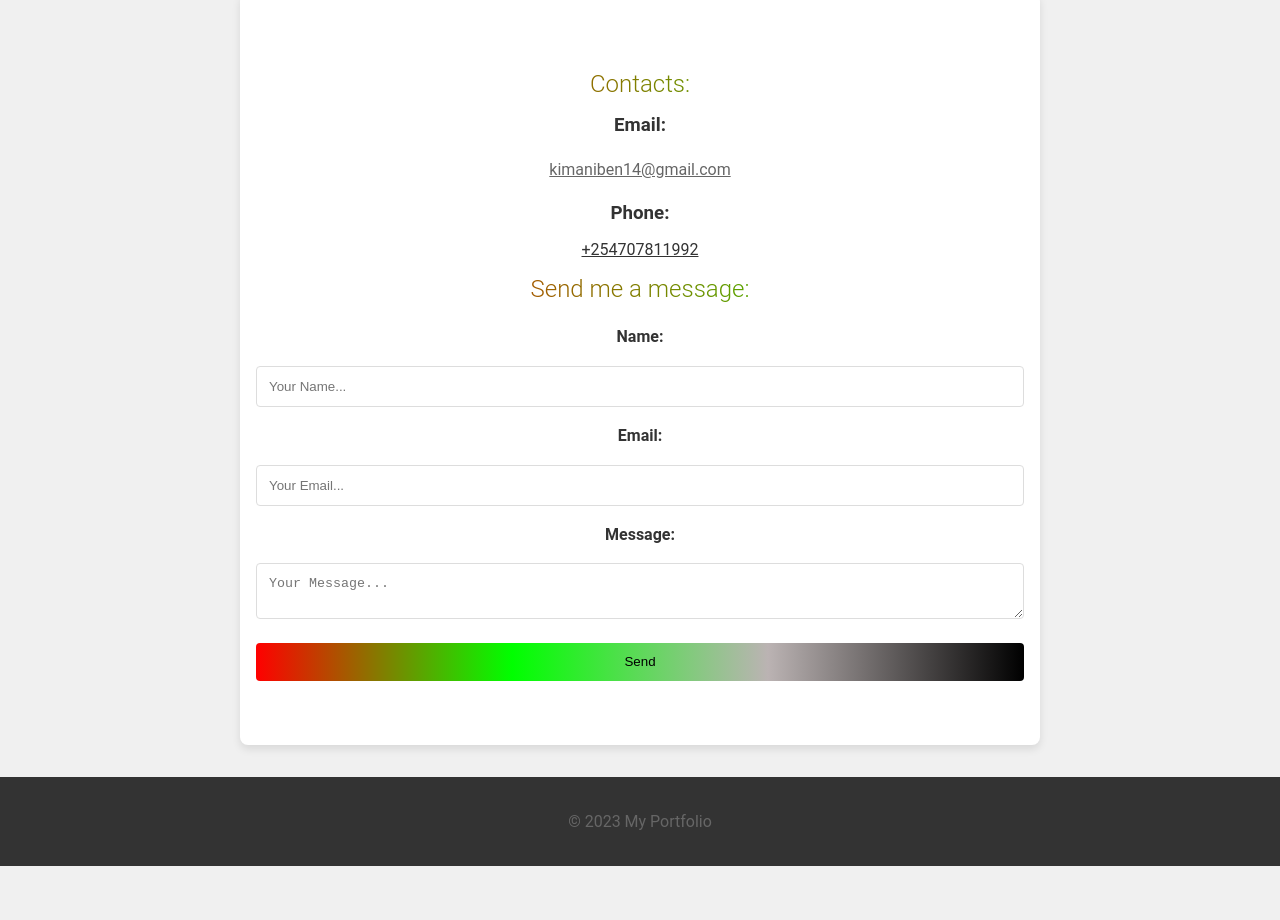
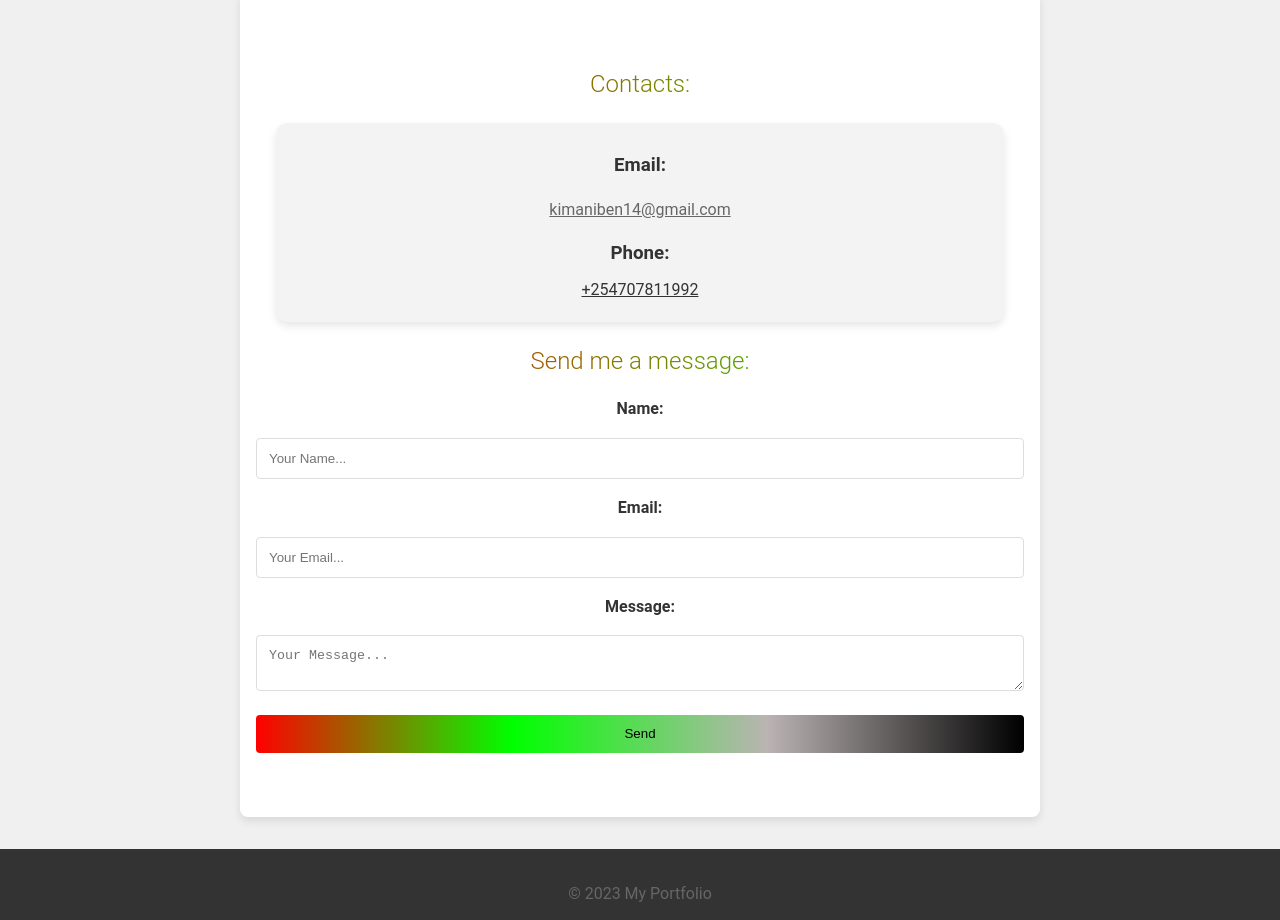
Before and after one commit to Ben1464/Portifolio-react, a React (Create React App) app: page / in a window 1280 px wide. Shown: the part 1622-2542 px from the top of the page. Before the commit the page ends 2488 px from the top, so only its background shows below. Built offline with nearby package versions, Linux system fonts and the light colour scheme.

Commit message:
added a reach-me div container to the contact component

```diff
--- a/src/components/Contacts.js
+++ b/src/components/Contacts.js
@@ -6,6 +6,7 @@ const Contacts = () => {
     <section id="contact" className="contact">
 
 <h2><u>Contacts: </u></h2>
+<div className='reach-me'>
         <div class="contact-info">
             <div class="contact-item">
                 <h3><b>Email:</b></h3>
@@ -19,6 +20,7 @@ const Contacts = () => {
 
             </div>
 
+        </div>
         </div>
       <h2>Send me a message:</h2>
       <form>
--- a/src/styles/Contacts.css
+++ b/src/styles/Contacts.css
@@ -29,3 +29,10 @@
   margin-top: 1rem;
 
 }
+.reach-me{
+  padding: 20px;
+  margin: 20px;
+  border-radius: 12px;
+  box-shadow: 0 4px 8px rgba(0, 0, 0, 0.1);
+  background-color: #f3f3f3;
+}
```
